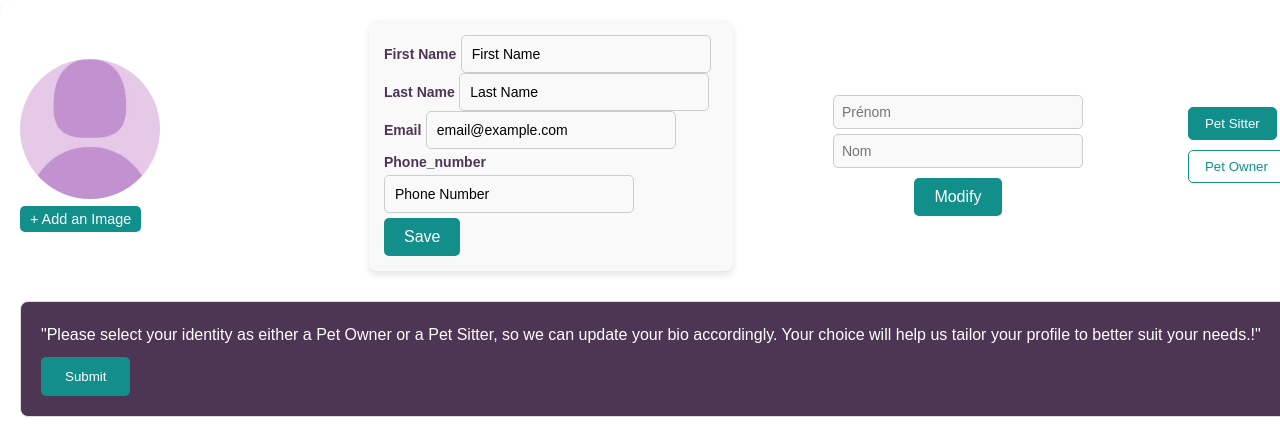
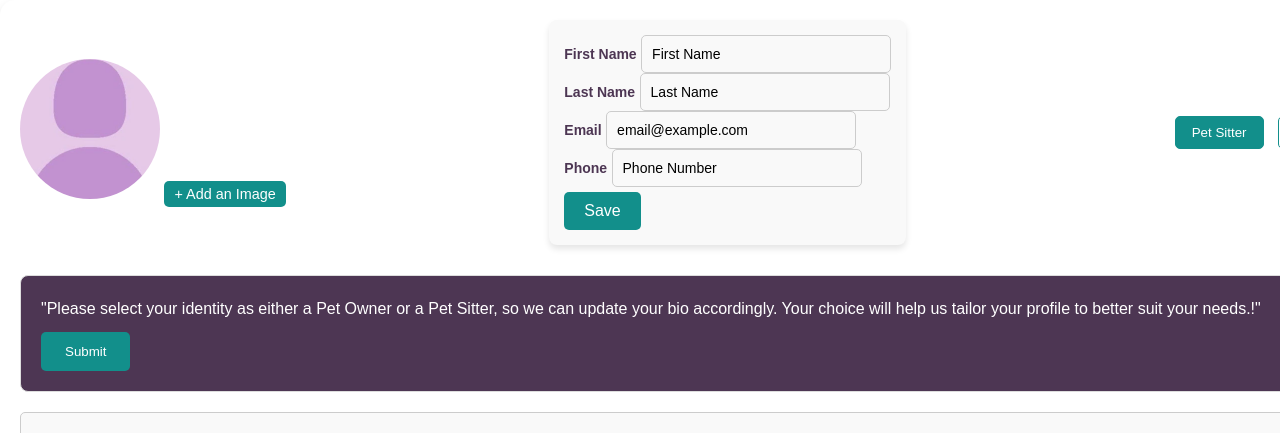
Before and after one commit to Plekiby/PetBesties, a PHP site: page /views/page_de_profil.php in a window 1280 px wide; the page is wider, and only the part inside the window is pictured. Shown: the top 433 px of that part. Run offline with PHP 8.4, Linux system fonts and the light colour scheme.

Commit message:
Update page_de_profil.php

```diff
--- a/views/page_de_profil.php
+++ b/views/page_de_profil.php
@@ -22,7 +22,7 @@
 
 
 
-        <!-- code html qui recupere les identifiants du user-->
+
         <div class="profile-details">
             <form id="update-profile-form">
                 <label for="profile-first-name">First Name</label>
@@ -34,7 +34,7 @@
                 <label for="profile-email">Email</label>
                 <input type="email" id="profile-email" name="email" value="email@example.com"><br>
 
-                <label for="profile-phone">Phone_number</label>
+                <label for="profile-phone">Phone</label>
                 <input type="text" id="profile-phone" name="telephone" value="Phone Number"><br>
 
                 <button type="submit" id="save-profile">Save</button>
@@ -43,13 +43,12 @@
             </form>
         </div>
 
-        <div class="profile-name">
+        <!-- <div class="profile-name">
             <input type="text" id="first-name" placeholder="Prénom" />
             <input type="text" id="last-name" placeholder="Nom" />
             <button id="validate-name">Modify</button>
             <p id="name-error" style="color: red; display: none;"></p>
-        </div>
-
+        </div>  -->
 
         <div class="profile-type">
             <button id = "pet-sitter" class="active">Pet Sitter</button>
@@ -166,11 +165,11 @@
     // Sélection des éléments
     const firstName = document.getElementById("first-name");
     const lastName = document.getElementById("last-name");
-    const validateBtn = document.getElementById("validate-name");
+    //const validateBtn = document.getElementById("validate-name");
     const errorDisplay = document.getElementById("name-error");
 
     // Fonction de validation
-    validateBtn.addEventListener("click", () => {
+    /*validateBtn.addEventListener("click", () => {
         const firstNameValue = firstName.value.trim();
         const lastNameValue = lastName.value.trim();
 
@@ -181,7 +180,7 @@
             errorDisplay.style.display = "none";
             alert(`Bienvenue ${firstNameValue} ${lastNameValue} !`);
         }
-    });
+    });*/
 
 
     // ==========================
```
